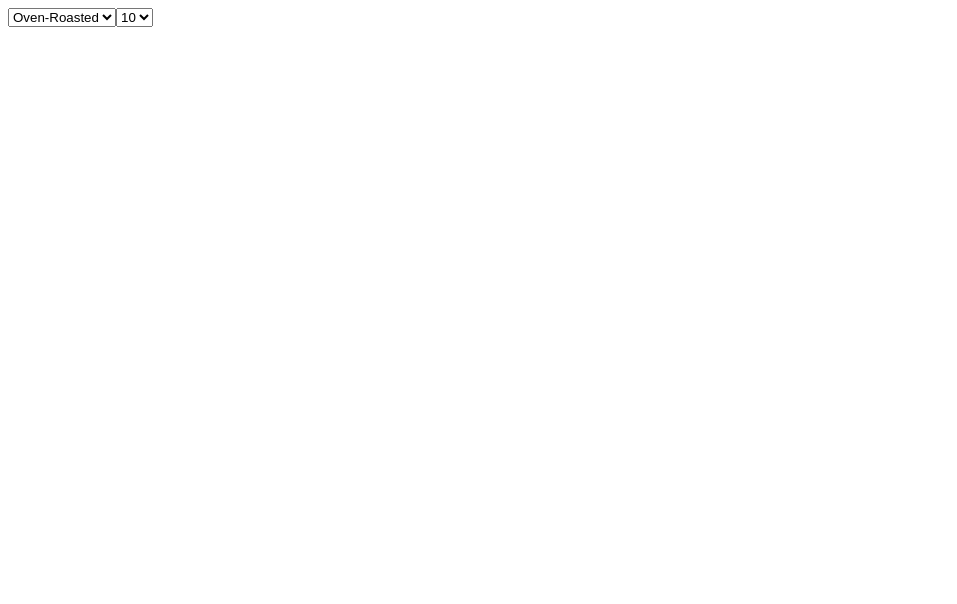
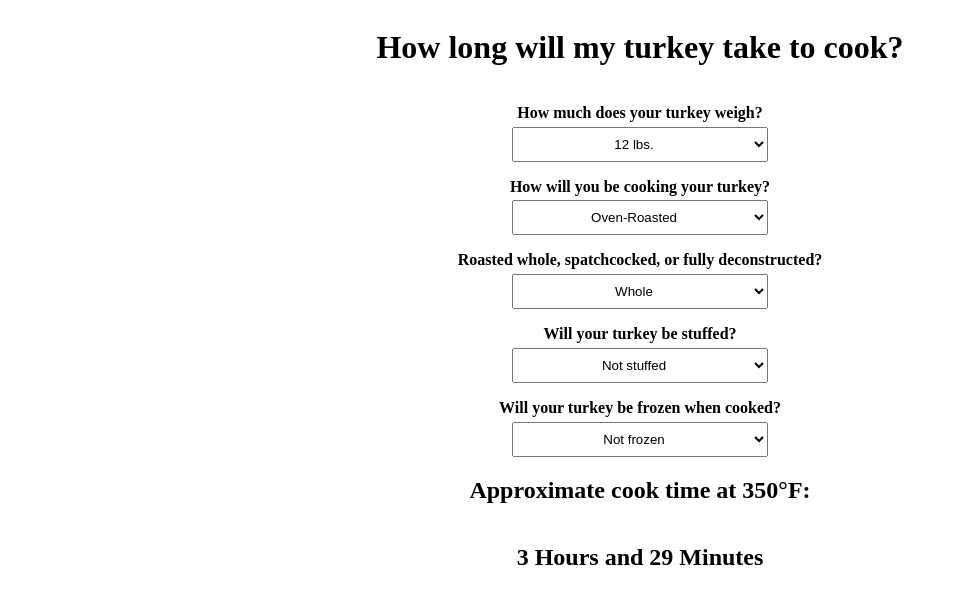
Before and after one commit to AndyTBurke/TurkeyCookTime, a React (Vite) app: page / in a window 1280 px wide. Shown: the top 604 px of the page, without its empty margins (0-957 px from the left). Built offline with nearby package versions, Linux system fonts and the light colour scheme.

Commit message:
MVP Acheived
A fully functional app! Needs styling.

```diff
--- a/index.css
+++ b/index.css
@@ -0,0 +1,27 @@
+.App {
+    display: flex;
+    flex-direction: column;
+    align-items: center;
+}
+
+body {
+    color: black;
+}
+
+select {
+    text-align: center;
+    width: 16rem;
+    padding: .5rem .1rem;
+}
+
+label {
+    margin: 1rem 0 .3rem 0;
+    font-weight: bold;
+}
+
+.disabled {
+    pointer-events: none;
+    color: gray;
+    background-color: lightgray;
+    display: hidden;
+}
--- a/src/App.jsx
+++ b/src/App.jsx
@@ -5,7 +5,10 @@ function App() {
   const defaultState = {
     method: "Oven-Roasted",
     stuffed: false,
-    weight: 10
+    frozen: false,
+    weight: 12,
+    cookTime: setCookTime("Oven-Roasted", false, false, 12, "Whole"),
+    prep: "Whole"
   }
 
   const [turkeyParameters, setTurkeyParameters] = useState(defaultState)
@@ -13,31 +16,122 @@ function App() {
   const cookingMethods = ["Oven-Roasted", "Deep-Fried", "Air-Fried"]
   const cookingMethodsOptions = cookingMethods.map(method => <option key={method} value={method}>{method}</option>)
 
-  const weightOptions = new Array(21).fill(0).map((weight, weightIndex) => weightIndex + 4)
-    .map(weight => <option key={weight} value={weight}>{weight}</option>)
+  const weightOptions = new Array(17).fill(0).map((weight, weightIndex) => weightIndex + 8)
+    .map(weight => <option key={weight} value={weight}>{weight} lbs.</option>)
 
   function setMethod(newMethod) {
     setTurkeyParameters((prevState) => ({
       ...prevState,
-      method: newMethod
+      method: newMethod,
+      cookTime: setCookTime(newMethod, prevState.stuffed, prevState.frozen, prevState.weight, prevState.prep),
+      prep: newMethod !== "Oven-Roasted" ? "Whole" : prevState.prep,
+      stuffed: newMethod !== "Oven-Roasted" ? false : prevState.stuffed,
+      frozen: newMethod !== "Oven-Roasted" ? false : prevState.frozen
     }))
   }
 
   function setWeight(newWeight) {
     setTurkeyParameters((prevState) => ({
       ...prevState,
-      weight: newWeight
+      weight: newWeight,
+      cookTime: setCookTime(prevState.method, prevState.stuffed, prevState.frozen, newWeight, prevState.prep)
     }))
+  }
+
+  function setStuffed(isStuffed) {
+    const stuffedBool = isStuffed === "true" ? true : false
+    setTurkeyParameters((prevState) => ({
+      ...prevState,
+      stuffed: stuffedBool,
+      cookTime: setCookTime(prevState.method, stuffedBool, prevState.frozen, prevState.weight, prevState.prep)
+    }))
+  }
+
+  function setFrozen(isFrozen) {
+    const frozenBool = isFrozen === "true" ? true : false
+    setTurkeyParameters((prevState) => ({
+      ...prevState,
+      frozen: frozenBool,
+      cookTime: setCookTime(prevState.method, prevState.stuffed, frozenBool, prevState.weight, prevState.prep)
+    }))
+  }
+
+  function setPrep(prepType) {
+    setTurkeyParameters((prevState) => ({
+      ...prevState,
+      prep: prepType,
+      cookTime: setCookTime(prevState.method, prevState.stuffed, prevState.frozen, prevState.weight, prepType),
+      stuffed: prepType !== "Whole" ? false : prevState.stuffed
+    }))
+  }
+
+  function setCookTime(method, stuffed, frozen, weight, prep) {
+    if (method === "Oven-Roasted") {
+      console.log(prep)
+      let newCookTime = (1/1.5) * weight ** (2/3)
+      if (frozen) {newCookTime = newCookTime * 1.5}
+      if (stuffed) {newCookTime += .5}
+      if (prep === "Spatchcocked") {newCookTime =  newCookTime * .6}
+      if (prep === "Deconstructed") {newCookTime =  newCookTime * .5}
+      return newCookTime
+    }
+    if (method === "Deep-Fried") {
+      return weight * .06
+    }
+    if (method === "Air-Fried") {
+      return weight * (1/6)
+    }
   }
 
   return (
     <div className="App">
-      <select onChange={(event) => setMethod(event.target.value)} value={turkeyParameters.method}>
+      <h1>How long will my turkey take to cook?</h1>
+      <label htmlFor="turkey-weight">How much does your turkey weigh?</label>
+      <select
+        id="turkey-weight"
+        onChange={(event) => setWeight(event.target.value)}
+        value={turkeyParameters.weight}>
+        {weightOptions}
+      </select>
+      <label htmlFor="cook-method">How will you be cooking your turkey?</label>
+      <select
+        id="cook-method"
+        onChange={(event) => setMethod(event.target.value)}
+        value={turkeyParameters.method}>
         {cookingMethodsOptions}
       </select>
-      <select onChange={(event) => setWeight(event.target.value)} value={turkeyParameters.weight}>
-        {weightOptions}
+      <label htmlFor="turkey-prep">Roasted whole, spatchcocked, or fully deconstructed?</label>
+      <select
+        className={turkeyParameters.method !== "Oven-Roasted" ? "disabled" : ""}
+        id="turkey-prep"
+        onChange={(event) => setPrep(event.target.value)}
+        value={turkeyParameters.prep}
+      >
+        <option value={"Whole"}>Whole</option>
+        <option value={"Spatchcocked"}>Spatchcocked</option>
+        <option value={"Deconstructed"}>Fully deconstructed</option>
       </select>
+      <label htmlFor="turkey-stuffed">Will your turkey be stuffed?</label>
+      <select
+        className={turkeyParameters.method !== "Oven-Roasted" || turkeyParameters.prep !== "Whole" ? "disabled" : ""}
+        id="turkey-stuffed"
+        onChange={(event) => setStuffed(event.target.value)}
+        value={turkeyParameters.stuffed}
+      >
+        <option value={true}>Stuffed</option>
+        <option value={false}>Not stuffed</option>
+      </select>
+      <label htmlFor="turkey-frozen">Will your turkey be frozen when cooked?</label>
+      <select
+        className={turkeyParameters.method !== "Oven-Roasted" ? "disabled" : ""}
+        id="turkey-frozen"
+        onChange={(event) => setFrozen(event.target.value)}
+        value={turkeyParameters.frozen}>
+        <option value={true}>Frozen</option>
+        <option value={false}>Not frozen</option>
+      </select>
+      <h2>Approximate cook time{turkeyParameters.method === "Oven-Roasted" ? " at 350°F" : ""}:</h2>
+      <h2 className='cook-time'>{Math.floor(turkeyParameters.cookTime)} Hours and {Math.floor((turkeyParameters.cookTime * 60) % 60)} Minutes</h2>
     </div>
   )
 }
```
